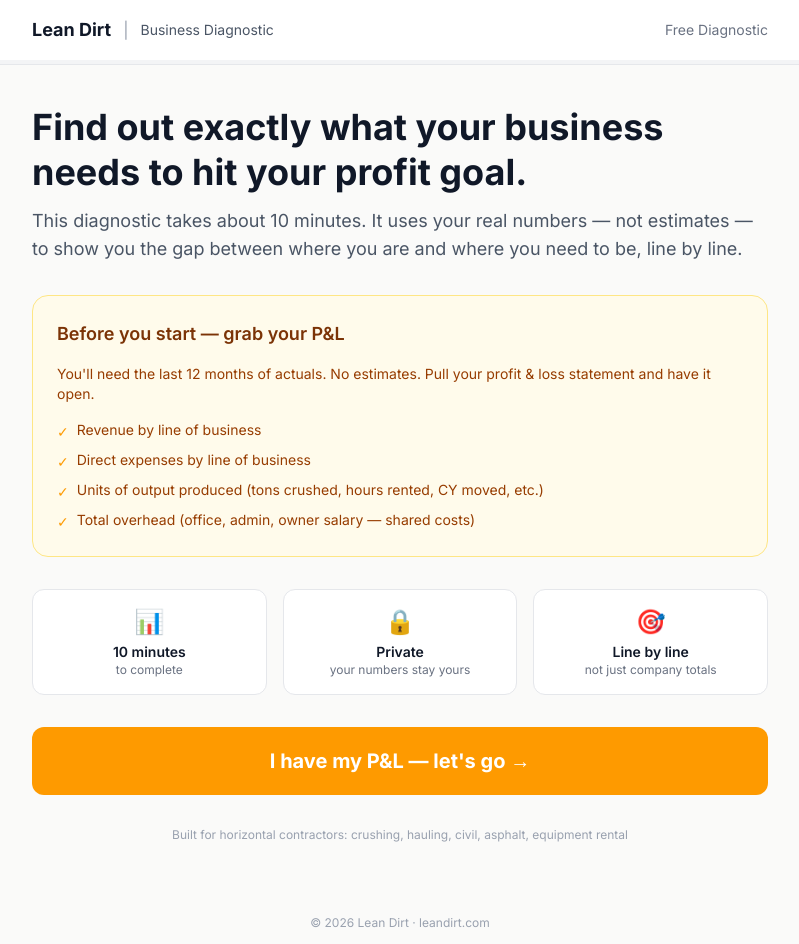
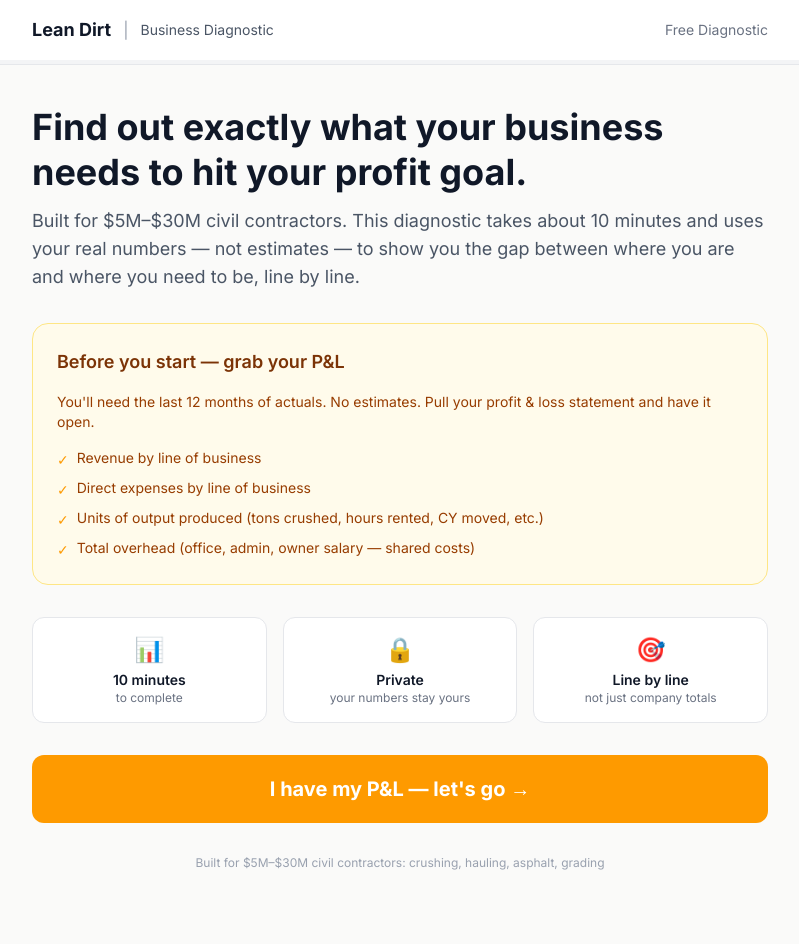
Before and after one commit to zdestes/lean-dirt-diagnostic, a Next.js app: page / in a window 1280 px wide. Shown: the top 944 px of the page, without its empty margins (240-1039 px from the left). Built offline with nearby package versions, Linux system fonts and the light colour scheme.

Commit message:
Update ICP to $5M-$30M civil contractors, remove equipment rental

```diff
--- a/src/components/DiagnosticWizard.tsx
+++ b/src/components/DiagnosticWizard.tsx
@@ -184,7 +184,7 @@ export default function DiagnosticWizard() {
           <div className="space-y-8">
             <div>
               <h1 className="text-4xl font-bold text-gray-900 leading-tight">Find out exactly what your business needs to hit your profit goal.</h1>
-              <p className="text-gray-600 mt-3 text-lg">This diagnostic takes about 10 minutes. It uses your real numbers — not estimates — to show you the gap between where you are and where you need to be, line by line.</p>
+              <p className="text-gray-600 mt-3 text-lg">Built for $5M–$30M civil contractors. This diagnostic takes about 10 minutes and uses your real numbers — not estimates — to show you the gap between where you are and where you need to be, line by line.</p>
             </div>
 
             <div className="bg-amber-50 border border-amber-200 rounded-2xl p-6 space-y-4">
@@ -223,7 +223,7 @@ export default function DiagnosticWizard() {
               className="w-full bg-amber-500 hover:bg-amber-600 text-white font-bold py-5 rounded-xl transition-colors text-xl">
               I have my P&L — let&apos;s go →
             </button>
-            <p className="text-center text-xs text-gray-400">Built for horizontal contractors: crushing, hauling, civil, asphalt, equipment rental</p>
+            <p className="text-center text-xs text-gray-400">Built for $5M–$30M civil contractors: crushing, hauling, asphalt, grading</p>
           </div>
         )}
 
@@ -496,7 +496,7 @@ export default function DiagnosticWizard() {
                 <li>✓ 2x monthly coaching calls to work the constraint</li>
                 <li>✓ Daily visibility on the governing metric</li>
                 <li>✓ Standardize every gain, train the team, move to the next constraint</li>
-                <li>✓ Built for horizontal contractors: crushing, hauling, civil, asphalt</li>
+                <li>✓ Built for $5M–$30M civil contractors: crushing, hauling, asphalt, grading</li>
               </ul>
               <a href="https://leandirt.co/TYWjkBF"
                 className="block w-full text-center bg-amber-500 hover:bg-amber-400 text-white font-bold py-4 rounded-xl transition-colors text-lg mt-2">
```
